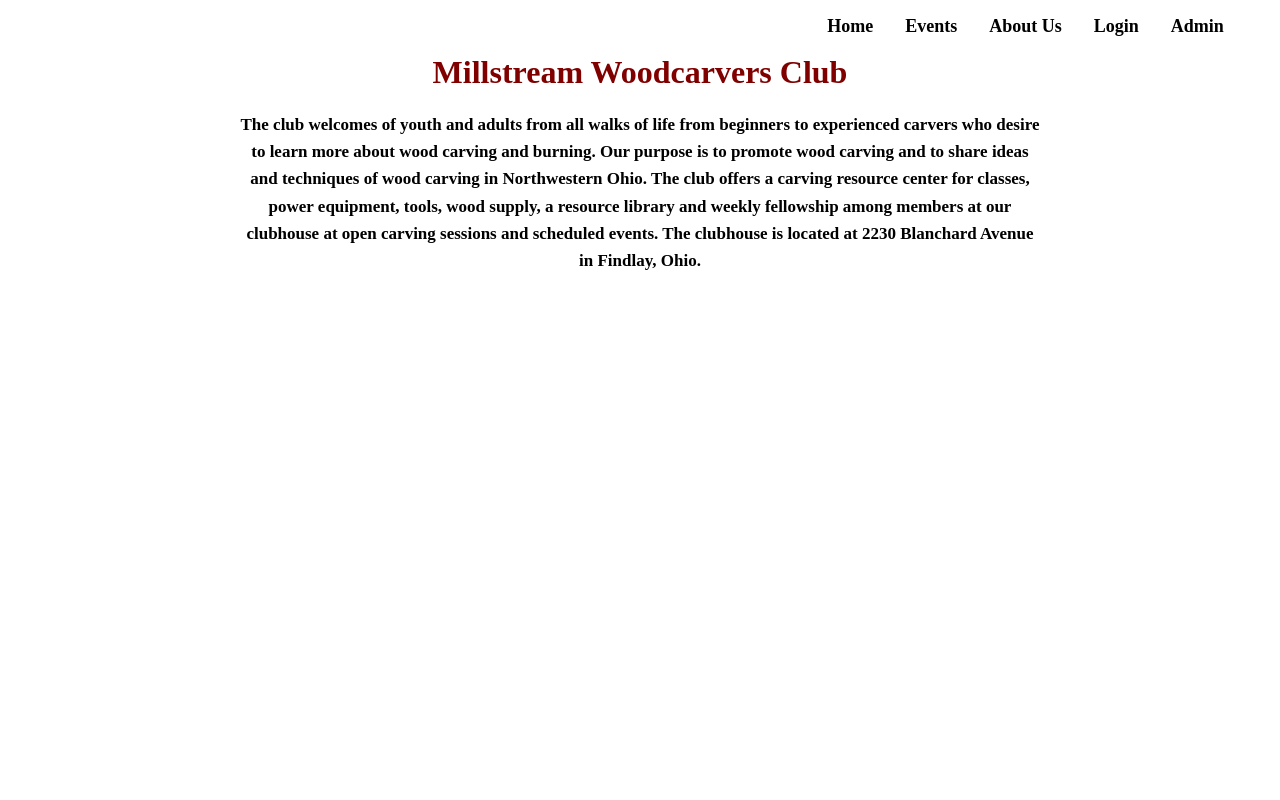
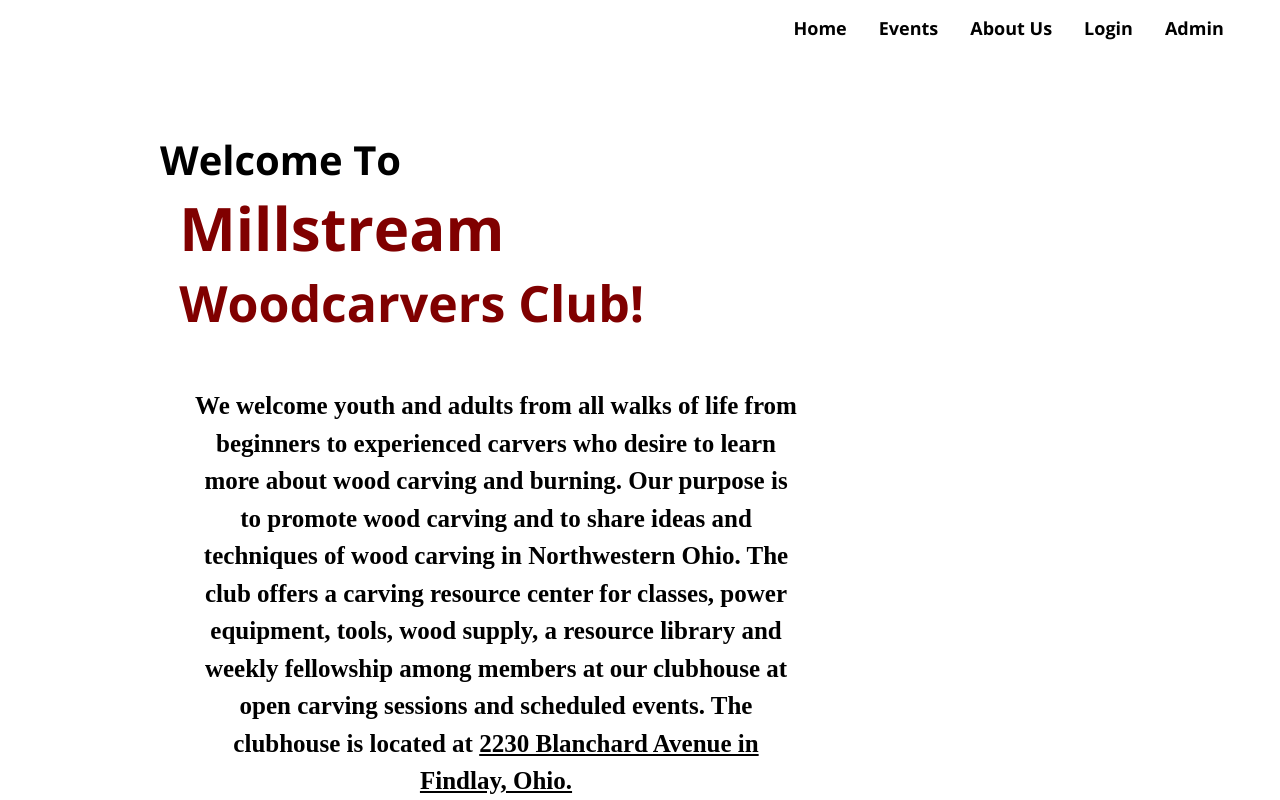
Before and after one commit to sidiBtr/CSCI480-project, a React (Vite) app in the folder frontend/: page / in a window 1280 px wide. Shown: the top 800 px of the page. Built offline with nearby package versions, Linux system fonts and the light colour scheme.

Commit message:
Some changes to the design of the home page. Added a maps link

```diff
--- a/frontend/src/pages/Home.jsx
+++ b/frontend/src/pages/Home.jsx
@@ -4,18 +4,19 @@ import './homePage.css';
 export default function Home() {
   return (
     <>
-      <div className='home-page-container'>
-      <h2>Millstream Woodcarvers Club</h2>
-      <div className="content">
-        <p>The club welcomes of youth and adults from all walks of life from beginners
+      <div className='home-text'>
+        <h3 className="welcome">Welcome To</h3>
+        <h1>Millstream</h1>
+        <h3 className="club">Woodcarvers Club!</h3>
+        <p>We welcome youth and adults from all walks of life from beginners
         to experienced carvers who desire to learn more about wood carving and burning.
         Our purpose is to promote wood carving and to share ideas and techniques of wood carving
         in Northwestern Ohio. The club offers a carving resource center for classes, power equipment,
         tools, wood supply, a resource library and weekly fellowship among members
         at our clubhouse at open carving sessions and scheduled events.
-        The clubhouse is located at 2230 Blanchard Avenue in Findlay, Ohio. </p>
+        The clubhouse is located at <a href="http://maps.apple.com/?q=2230+Blanchard+Ave,+Findlay+OH">2230 Blanchard Avenue in Findlay, Ohio.</a>
+        </p>
       </div>
-    </div>
     <footer>
         <p>Millstream Woodcarvers Club</p>
         <p>2230 Blanchard Avenue, Findlay, Ohio</p>
--- a/frontend/src/pages/homePage.css
+++ b/frontend/src/pages/homePage.css
@@ -1,23 +1,49 @@
-.home-page-container {
+html {
+  font-family: 'Open Sans', sans-serif;
+  scroll-behavior: smooth;
+}
+
+.home-text {
     max-width: 800px;
     min-height: 100vh;
-    margin: 0 auto;
-    /*padding: 20px;*/
-    padding-top: 50px;
-
+    padding-top: 8em;
+    padding-left: 10em;
   }
 
-  h2 {
-    text-align: center;
-    font-size: 2em;
-    margin-bottom: 20px;
+  .home-text h1 {
+    font-size: 60px;
+    color: maroon;
+    margin-left: 3%;
   }
 
-  .content {
-    font-size: 1.1em;
-    line-height: 1.6;
+  .home-text .welcome {
+    font-size: 40px;
   }
 
+  .home-text .club {
+    font-size: 50px;
+    color: maroon;
+    margin-left: 3%;
+  }
+
+  .home-text p {
+    max-width: 800px;
+    font-size: 25px;
+    line-height: 150%;
+    margin-left: 5%;
+    padding-top: 2em;
+  }
+
+  .home-text a {
+    font-weight: bold;
+    text-decoration: underline;
+    color: black;
+  }
+
+  .home-text a:hover {
+    color: maroon;
+  }
+  /*
   @media (max-width: 600px) {
     .home-page-container {
       padding: 10px;
@@ -30,7 +56,7 @@
     .content {
       font-size: 1em;
     }
-  }
+  }*/
   footer {
     margin-top: auto;
     background: #080202;
```
